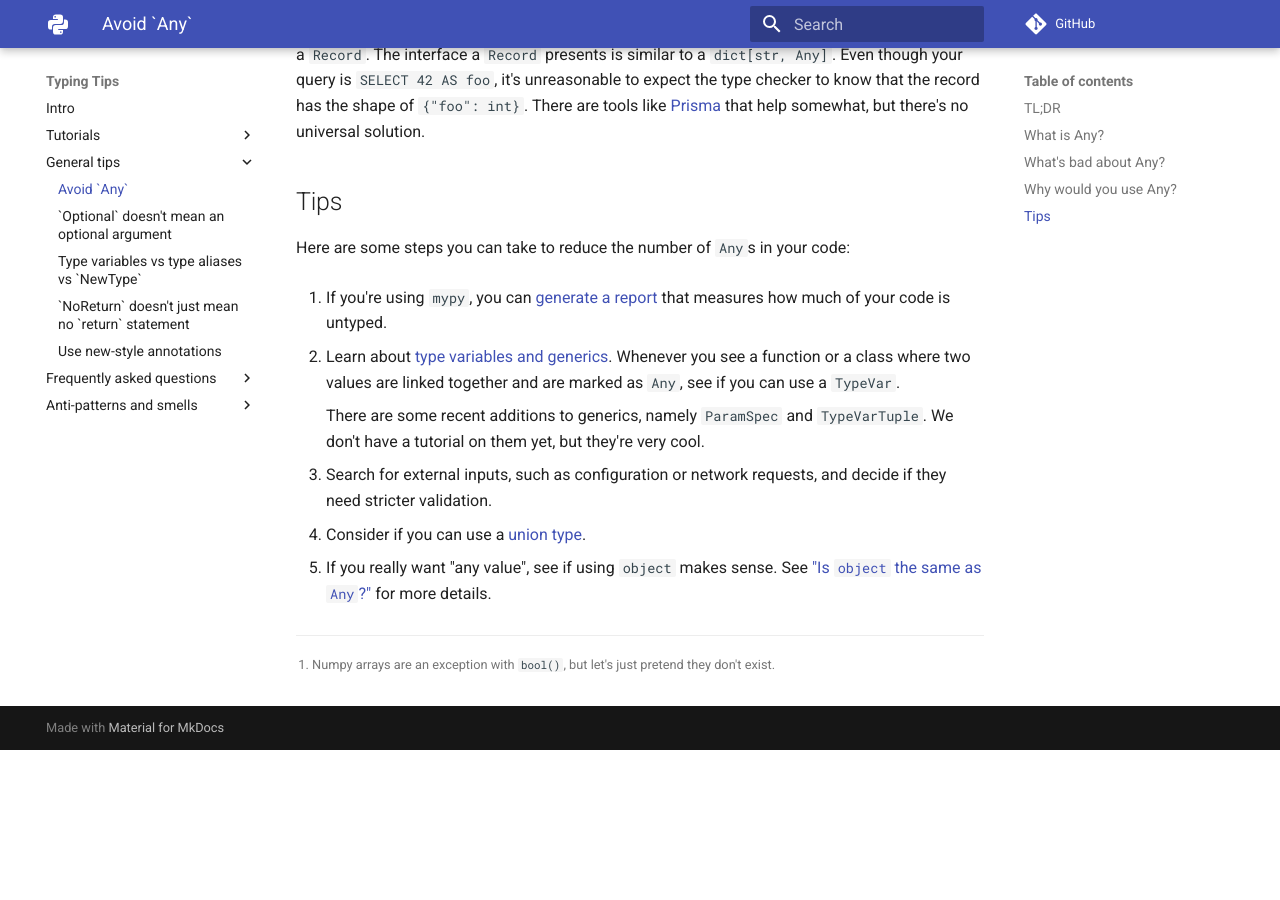
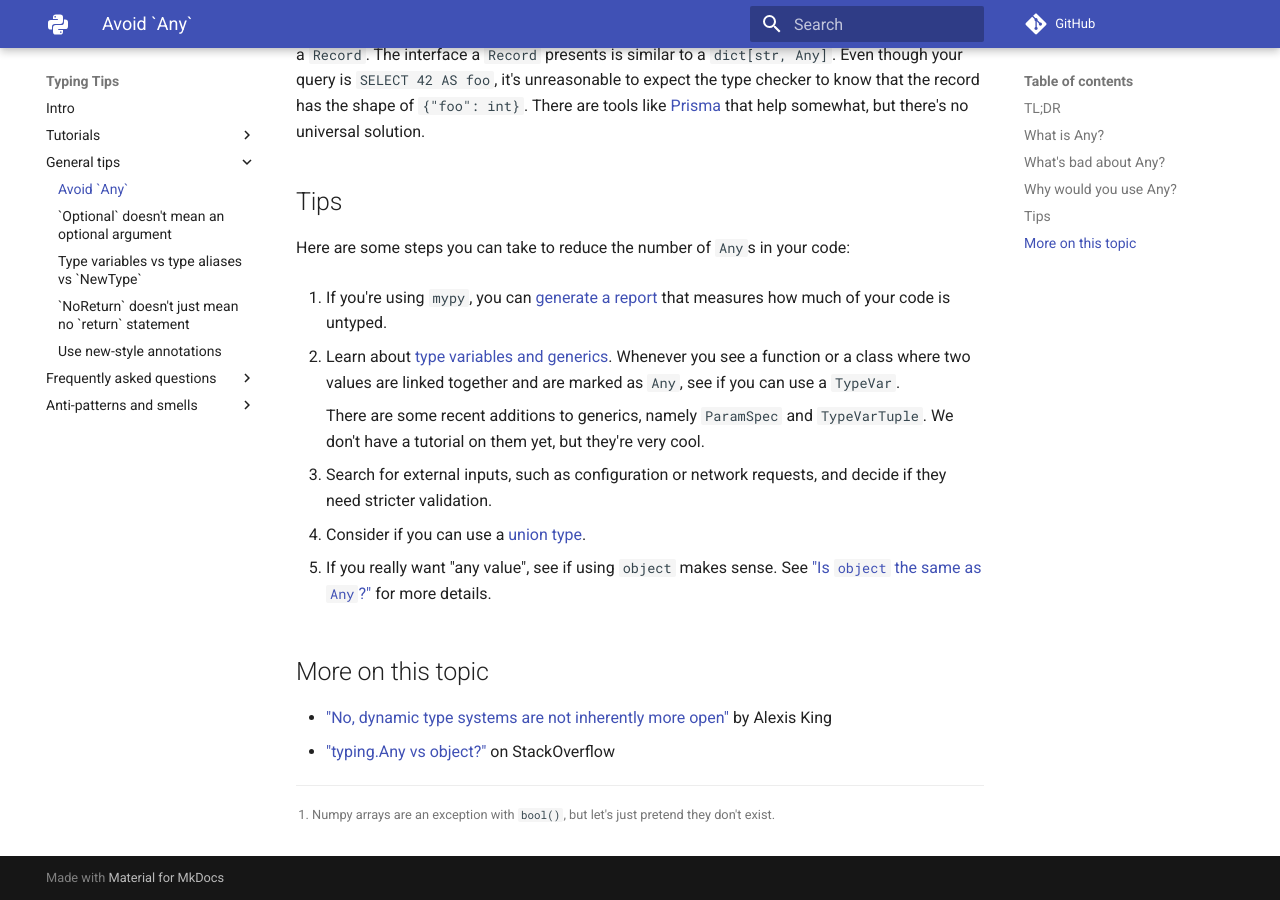
Before and after one commit to decorator-factory/typing-tips, an MkDocs documentation site: the page built from docs/tips/avoid-any/index.md, in a window 1280 px wide and 900 px high, scrolled down 1635 px. Built offline with MkDocs 1.6.1 and Material for MkDocs 9.7.7, drawn with Linux system fonts in a browser that asks for light colours; comment, search, counter and statistics services are not loaded; before the commit the page ends 2385 px from its top, so only the background shows below that.

Commit message:
Add some links to "Avoid `Any`"

```diff
--- a/docs/tips/avoid-any/index.md
+++ b/docs/tips/avoid-any/index.md
@@ -89,4 +89,10 @@ Here are some steps you can take to reduce the number of `Any`s in your code:
 5. If you really want "any value", see if using `object` makes sense. See ["Is `object` the same as `Any`?"](../../faq/object-vs-any) for more details.
 
 
+## More on this topic
+
+- ["No, dynamic type systems are not inherently more open"](https://lexi-lambda.github.io/blog/2020/01/19/no-dynamic-type-systems-are-not-inherently-more-open/) by Alexis King
+- ["typing.Any vs object?"](https://stackoverflow.com/q/39817081/10295729) on StackOverflow
+
+
 [^1]: Numpy arrays are an exception with `bool()`, but let's just pretend they don't exist.
```
